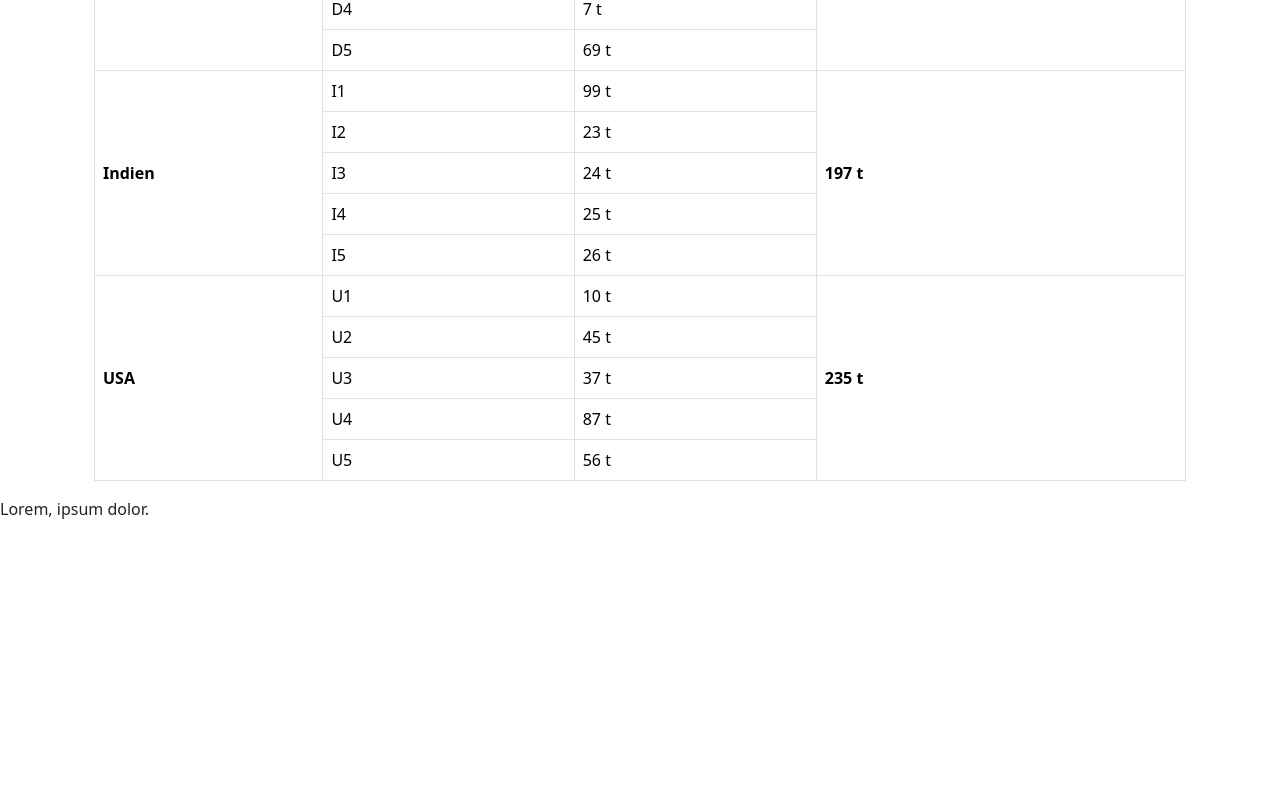
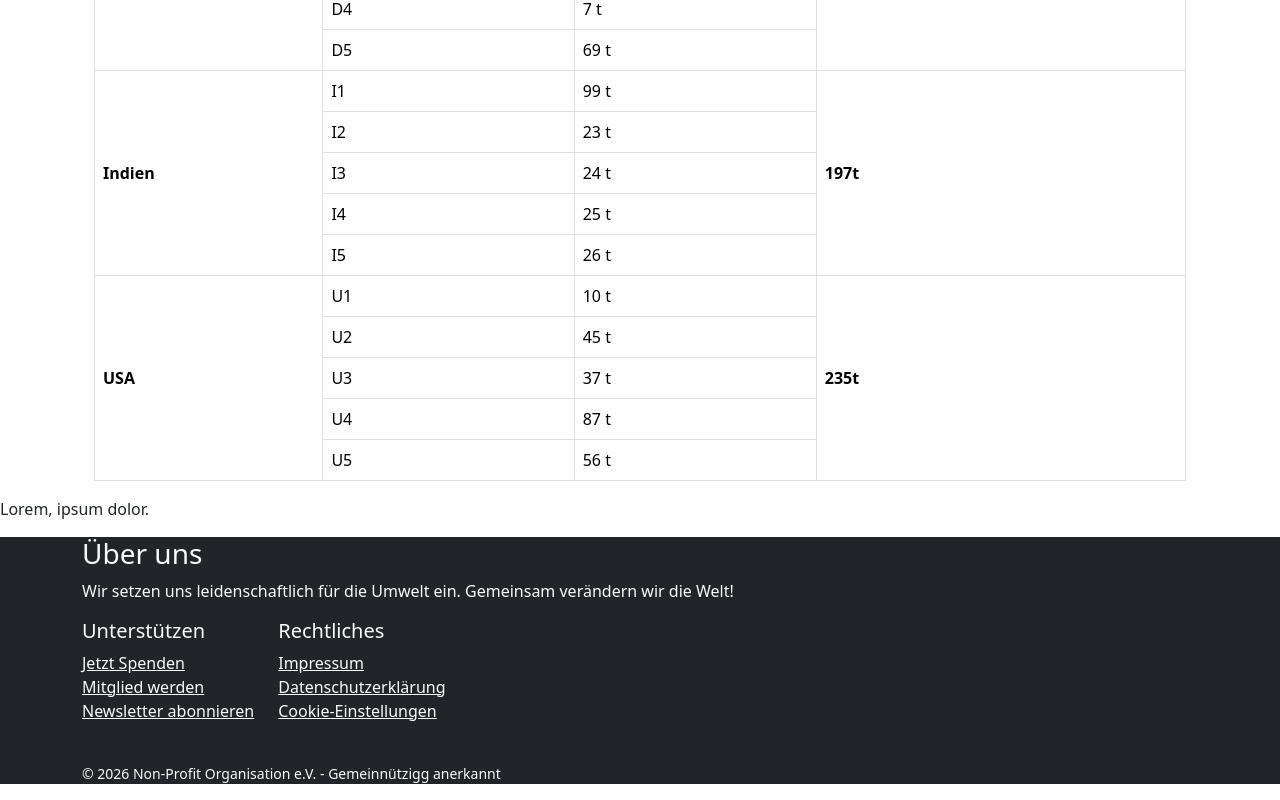
Before and after one commit to Korbinian-iu/Fallstudie_CO2-Footprint, a React (Vite) app: page / in a window 1280 px wide. Shown: the part 892-1692 px from the top of the page. Before the commit the page ends 1429 px from the top, so only its background shows below. Built offline with nearby package versions, Linux system fonts and the light colour scheme.

Commit message:
Alle Dateien hinzugefügt mit Kommentare

```diff
--- a/src/App.jsx
+++ b/src/App.jsx
@@ -6,12 +6,21 @@
 import emissionsData from "./data/emissionsData";
 import { FilterSuche } from "./components/SortFilter";
 import Header from "./components/SearchHeader";
+import Footer from "./components/Footer";
 
 function App() {
   // const [filteredData, setFilteredData] = useState(emissionsData);
   const [searchTerm, setSearchTerm] = useState("");
   const [sortOrder, setSortOrder] = useState("asc"); // Standard: Aufsteigend A-Z
   const [sortByEmission, setSortByEmission] = useState(false);
+  const datenMitIds = emissionsData.map((landGruppe, landIdx) => ({
+    ...landGruppe,
+    id: `land-${landIdx}`, // Generiert z.B. land-0, land-1
+    unternehmen: landGruppe.unternehmen.map((u, uIdx) => ({
+      ...u,
+      id: `u-${landIdx}-${uIdx}`, // Generiert eindeutige ID wie u-0-1
+    })),
+  }));
   // 2. Die Suchfunktion aktualisiert jetzt einfach direkt den Such-State
   const handleSearch = (value) => {
     setSearchTerm(value); // Hier wird setSearchTerm nun korrekt verwendet!
@@ -78,7 +87,7 @@
             und rendert automatisch die CO2Table!
           */}
           <FilterSuche
-            data={emissionsData}
+            data={datenMitIds}
             searchTerm={searchTerm}
             sortOrder={sortOrder}
             sortByEmission={sortByEmission}
@@ -86,6 +95,7 @@
         </main>
       </div>
       <p>Lorem, ipsum dolor.</p>
+      <Footer />
     </>
   );
 }
--- /dev/null
+++ b/src/components/Footer.jsx
@@ -0,0 +1,56 @@
+import { Container } from "react-bootstrap";
+import React from "react";
+
+const Footer = () => {
+  return (
+    <footer className="site-footer text-light bg-dark">
+      <Container>
+        <div className="footer-content">
+          <div className="footer-section">
+            <h3>Über uns</h3>
+            <p>
+              Wir setzen uns leidenschaftlich für die Umwelt ein. Gemeinsam
+              verändern wir die Welt!
+            </p>
+          </div>
+          <div className="d-flex gap-4 flex-wrap mb-4">
+            <div className="footer-section2">
+              <h5>Unterstützen</h5>
+              <ul className="list-unstyled">
+                <li>
+                  <a href="spenden" className="text-light">Jetzt Spenden</a>
+                </li>
+                <li>
+                  <a href="mitmachen" className="text-light">Mitglied werden</a>
+                </li>
+                <li>
+                  <a href="newsletter" className="text-light">Newsletter abonnieren</a>
+                </li>
+              </ul>
+            </div>
+            <div className="footer-section2">
+              <h5>Rechtliches</h5>
+              <ul className="list-unstyled">
+                <li>
+                  <a href="impressum.html" className="text-light">Impressum</a>
+                </li>
+                <li>
+                  <a href="datenschutz" className="text-light">Datenschutzerklärung</a>
+                </li>
+                <li>
+                  <a href="cookies" className="text-light">Cookie-Einstellungen</a>
+                </li>
+              </ul>
+            </div>
+          </div>
+          <div className="footer-bottom small">
+            <p>
+              &copy; 2026 Non-Profit Organisation e.V. - Gemeinnützigg anerkannt
+            </p>
+          </div>
+        </div>
+      </Container>
+    </footer>
+  );
+};
+export default Footer;
--- a/src/components/MyNavbar.jsx
+++ b/src/components/MyNavbar.jsx
@@ -1,16 +1,16 @@
 import React from "react";
-import { Navbar, Nav, Container, NavbarToggle } from "react-bootstrap";
+import { Navbar, Nav, Container} from "react-bootstrap";
 import Logo from "./image-logo.png";
 
 const MyNavbar = () => {
   return (
-    <Navbar bg="success" variant="dark" className="shadow">
+    <Navbar expand= "lg" bg="success" variant="dark" className="shadow">
       <Container> {/*Inhalte der Navbar zentriert und nicht am Rand klebend*/}
         <Navbar.Brand href="#home">
             <img src={Logo} alt="Logo" height="30" className="d-inline-block align-top"/>
             CO2 Footprint
         </Navbar.Brand> {/*Logo oder Name der Seite*/}
-        <NavbarToggle aria-controls="basic-navbar-nav" />{/*für responive design, Butto für mobile Ansicht*/}
+        <Navbar.Toggle aria-controls="basic-navbar-nav" />{/*für responive design, Butto für mobile Ansicht*/}
         <Navbar.Collapse id="basic-navbar-nav"> {/*alles was im ausklappbaren Menü verschwinden soll*/}
           <Nav className="me-auto">
             <Nav.Link href="#home" className="text-white">Home</Nav.Link>
```
Also changed, not shown: src/components/CO2Table.jsx (+25 -14 lines).
